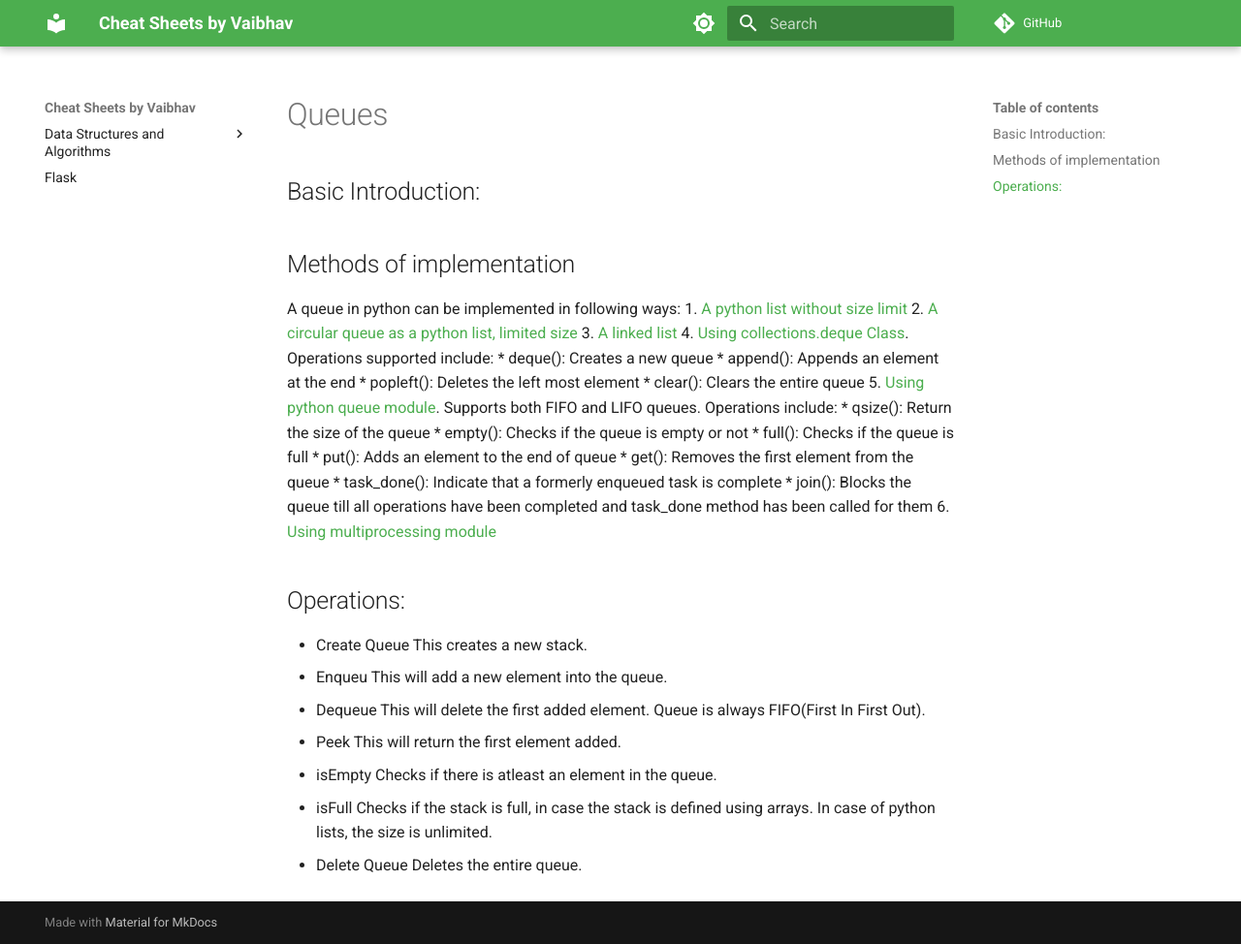
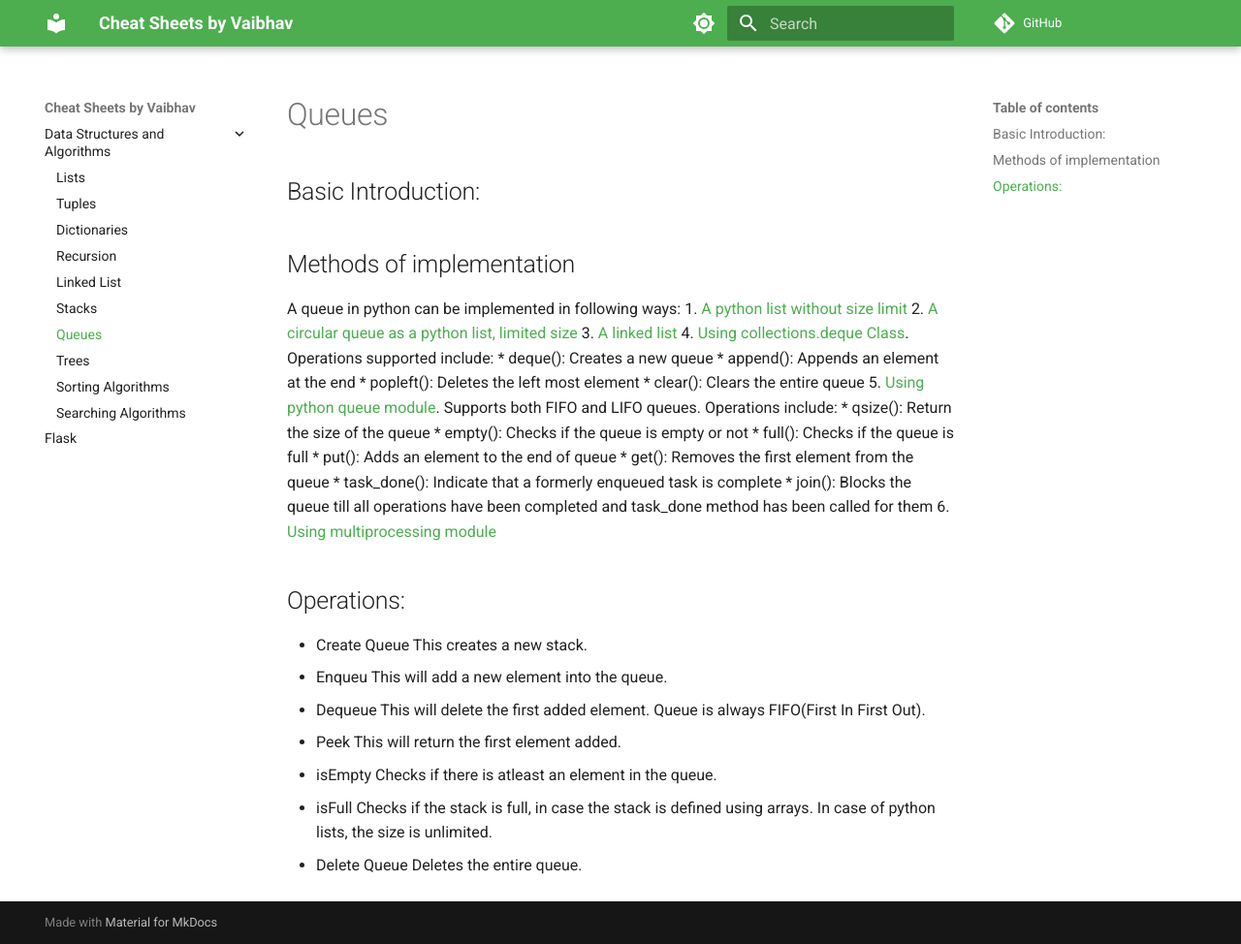
Before and after one commit to vs456/Cheat-Sheets, an MkDocs documentation site: the page built from docs/Data Structures and Algirithms/Queues/README.md, in a window 1280 px wide and 974 px high. Shown: the whole window at 97% size. Built offline with MkDocs 1.6.1 and Material for MkDocs 9.7.7, drawn with Linux system fonts in a browser that asks for light colours; comment, search, counter and statistics services are not loaded.

Commit message:
updates to singly linked list

```diff
--- a/docs/Data Structures and Algirithms/linked_lists/singly_linked_list.py
+++ b/docs/Data Structures and Algirithms/linked_lists/singly_linked_list.py
@@ -21,7 +21,7 @@
         else:
             self.tail.next = new_node
             self.tail = new_node
-        self.length = 1
+        self.length += 1
 
     def __str__(self):
 
--- a/mkdocs.yml
+++ b/mkdocs.yml
@@ -6,7 +6,7 @@
     - Recursion: 'Data Structures and Algirithms/Recursion/README.md'
     - Linked List: 'Data Structures and Algirithms/linked_lists/README.md'
     - Stacks: 'Data Structures and Algirithms/stacks/README.md'
-    - Queues: 'Data Structures and Algirithms/queue/README.md'
+    - Queues: 'Data Structures and Algirithms/Queues/README.md'
     - Trees: 'Data Structures and Algirithms/Trees/README.md'
     - Sorting Algorithms: 'Data Structures and Algirithms/sorting/README.md'
     - Searching Algorithms: 'Data Structures and Algirithms/searching/README.md'
```
Also changed, not shown: docs/Data Structures and Algirithms/lists/README.md (+7 -0 lines).
